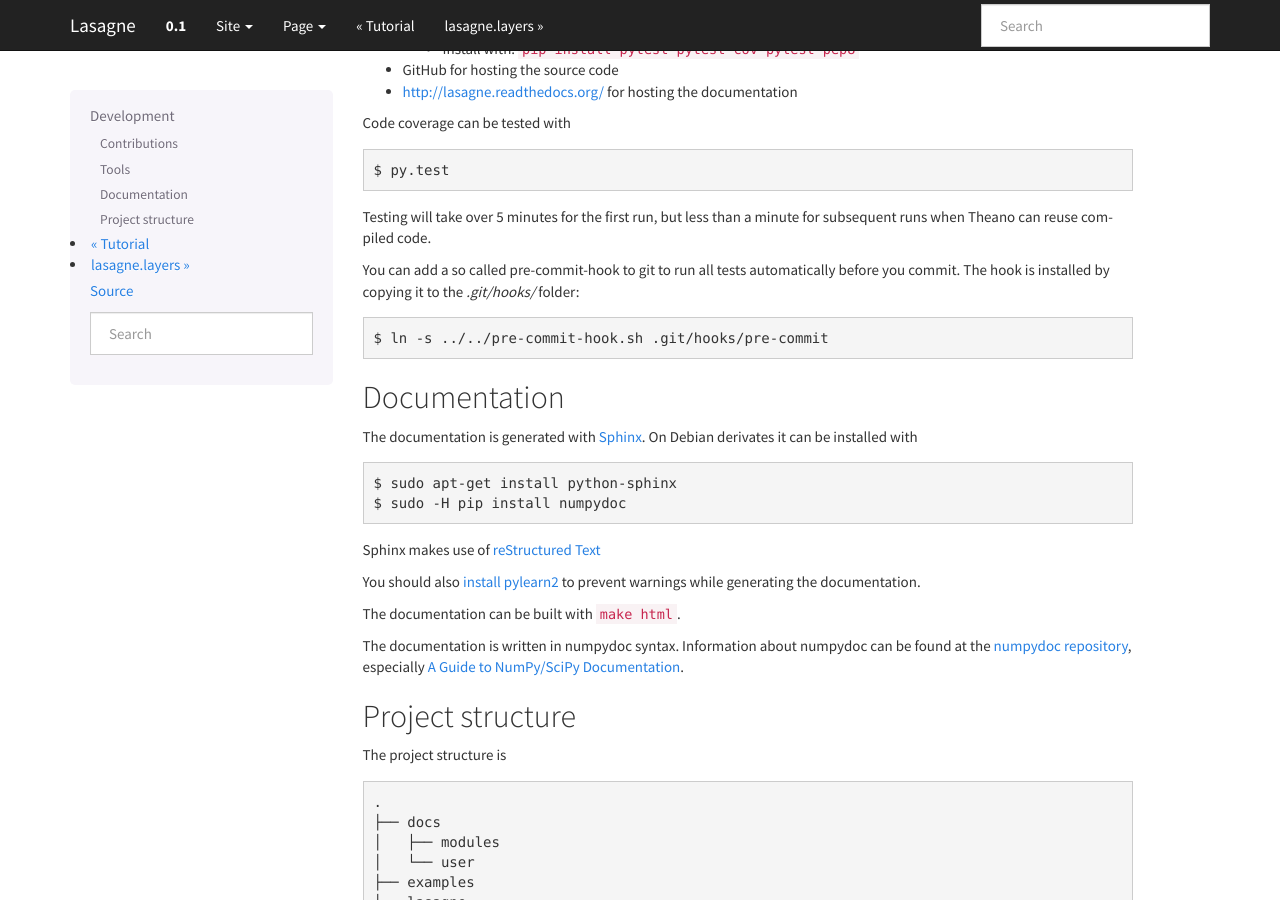
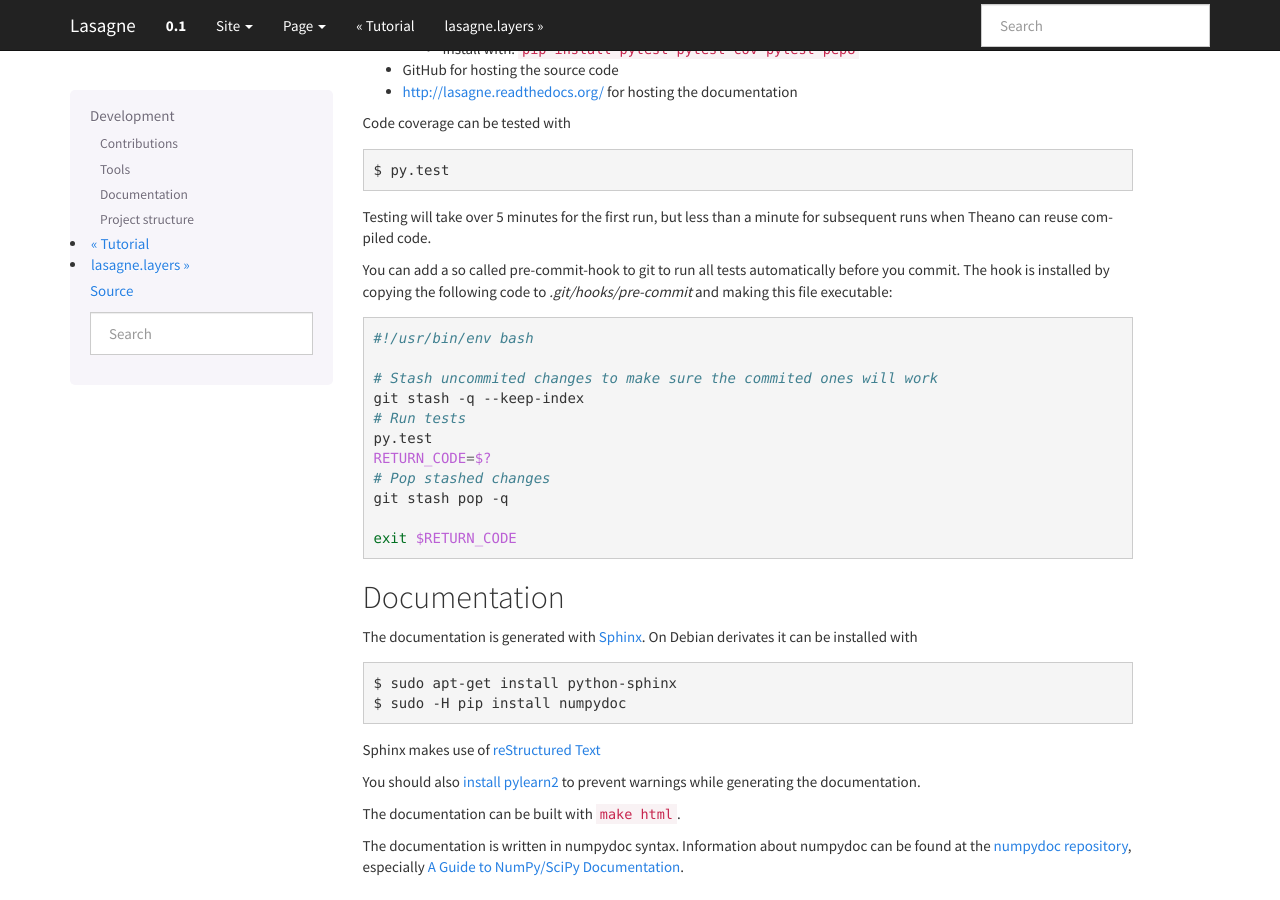
Before and after one commit to Lasagne/Lasagne, a Sphinx documentation site: the page built from docs/user/development.rst, in a window 1280 px wide and 900 px high, scrolled down 572 px. Built offline with Sphinx 7.4.7, drawn with Linux system fonts in a browser that asks for light colours.

Commit message:
docs/user/development.rst: Moved pre-commit hook code to development and removed file from project root

```diff
--- a/docs/user/development.rst
+++ b/docs/user/development.rst
@@ -53,12 +53,22 @@ Testing will take over 5 minutes for the first run, but less than a minute for
 subsequent runs when Theano can reuse compiled code.
 
 You can add a so called pre-commit-hook to git to run all tests automatically
-before you commit. The hook is installed by copying it to the `.git/hooks/`
-folder:
+before you commit. The hook is installed by copying the following code to
+`.git/hooks/pre-commit` and making this file executable:
 
 .. code:: bash
 
-    $ ln -s ../../pre-commit-hook.sh .git/hooks/pre-commit
+    #!/usr/bin/env bash
+
+    # Stash uncommited changes to make sure the commited ones will work
+    git stash -q --keep-index
+    # Run tests
+    py.test
+    RETURN_CODE=$?
+    # Pop stashed changes
+    git stash pop -q
+
+    exit $RETURN_CODE
 
 
 Documentation
```
Also changed, not shown: 1 other file.
